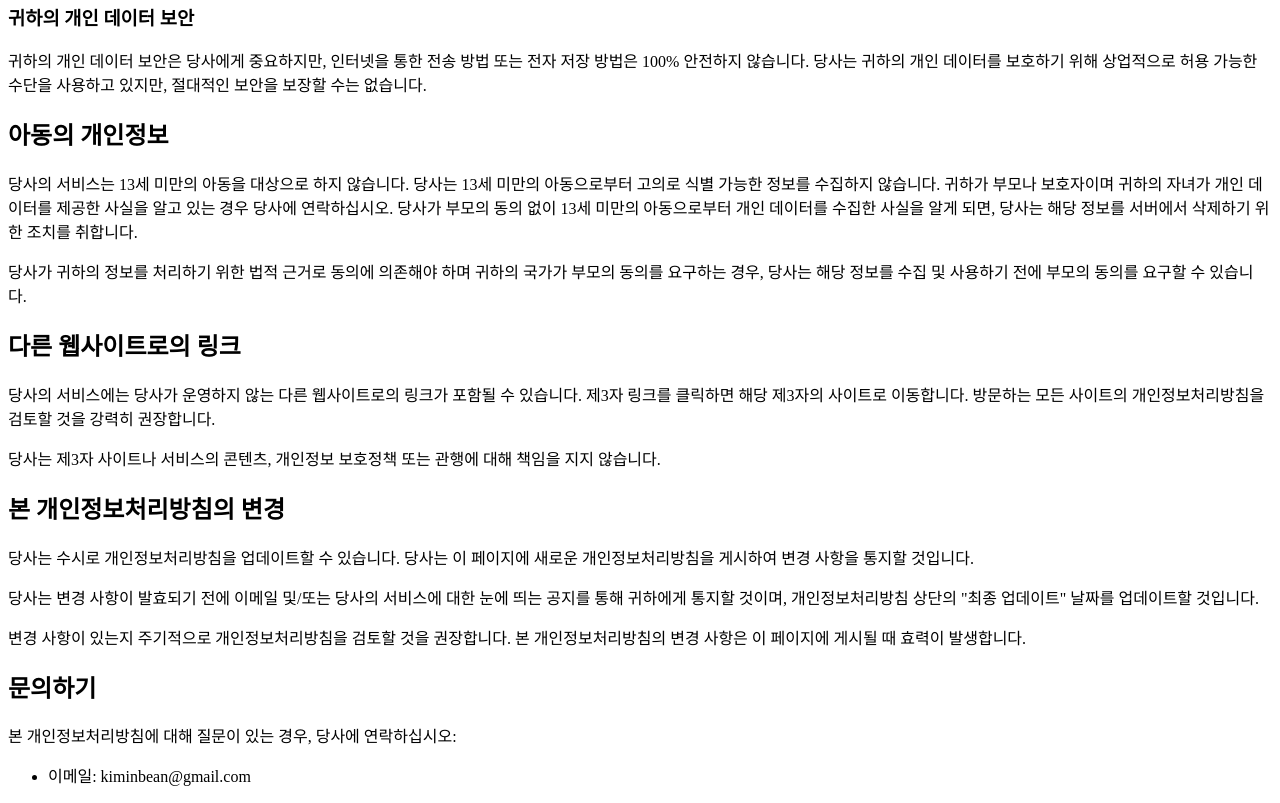
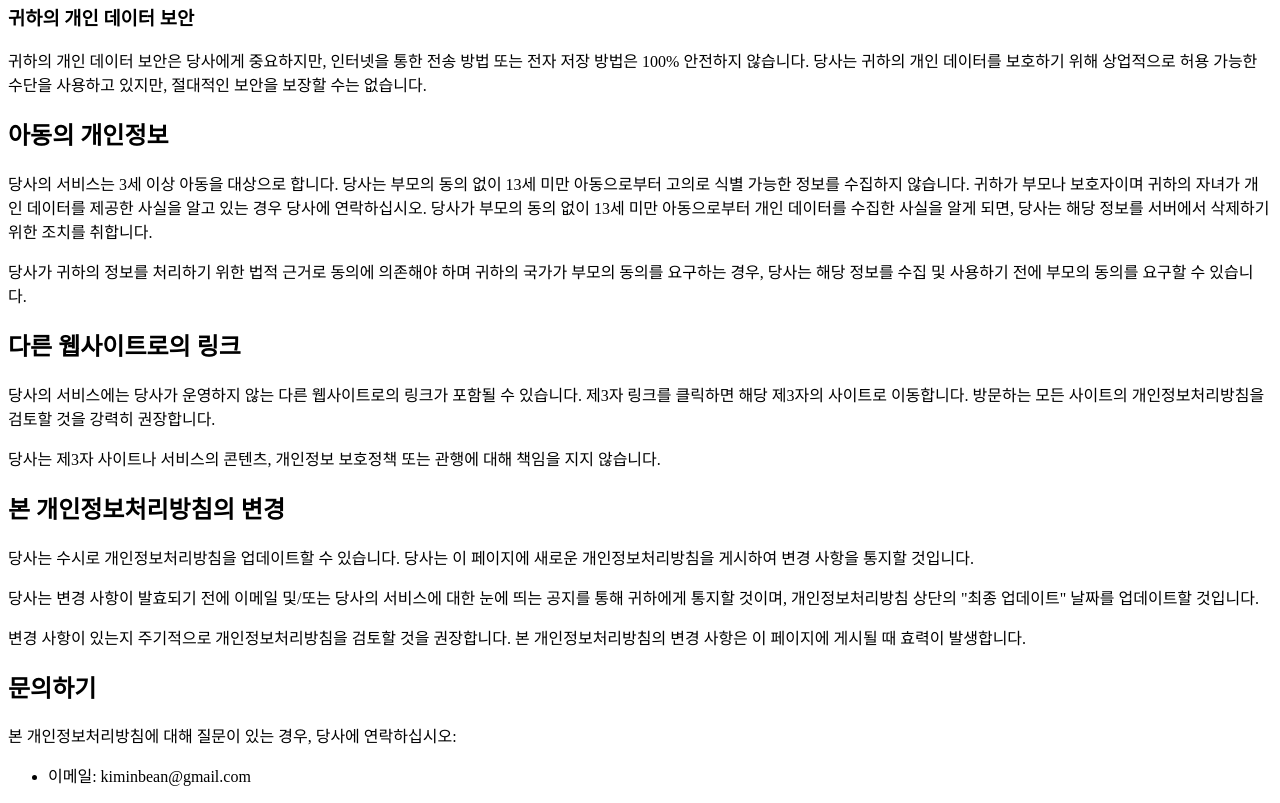
Before and after one commit to kiminbean/privacy-policy, a plain HTML site: page index.html in a window 1280 px wide. Shown: the part 3252-4055 px from the top of the page. Drawn offline with Linux system fonts and the light colour scheme.

Commit message:
Update index.html

```diff
--- a/index.html
+++ b/index.html
@@ -128,8 +128,9 @@
     <h3>귀하의 개인 데이터 보안</h3>
     <p>귀하의 개인 데이터 보안은 당사에게 중요하지만, 인터넷을 통한 전송 방법 또는 전자 저장 방법은 100% 안전하지 않습니다. 당사는 귀하의 개인 데이터를 보호하기 위해 상업적으로 허용 가능한 수단을 사용하고 있지만, 절대적인 보안을 보장할 수는 없습니다.</p>
     <h2>아동의 개인정보</h2>
-    <p>당사의 서비스는 13세 미만의 아동을 대상으로 하지 않습니다. 당사는 13세 미만의 아동으로부터 고의로 식별 가능한 정보를 수집하지 않습니다. 귀하가 부모나 보호자이며 귀하의 자녀가 개인 데이터를 제공한 사실을 알고 있는 경우 당사에 연락하십시오. 당사가 부모의 동의 없이 13세 미만의 아동으로부터 개인 데이터를 수집한 사실을 알게 되면, 당사는 해당 정보를 서버에서 삭제하기 위한 조치를 취합니다.</p>
+    <p>당사의 서비스는 3세 이상 아동을 대상으로 합니다. 당사는 부모의 동의 없이 13세 미만 아동으로부터 고의로 식별 가능한 정보를 수집하지 않습니다. 귀하가 부모나 보호자이며 귀하의 자녀가 개인 데이터를 제공한 사실을 알고 있는 경우 당사에 연락하십시오. 당사가 부모의 동의 없이 13세 미만 아동으로부터 개인 데이터를 수집한 사실을 알게 되면, 당사는 해당 정보를 서버에서 삭제하기 위한 조치를 취합니다.</p>
     <p>당사가 귀하의 정보를 처리하기 위한 법적 근거로 동의에 의존해야 하며 귀하의 국가가 부모의 동의를 요구하는 경우, 당사는 해당 정보를 수집 및 사용하기 전에 부모의 동의를 요구할 수 있습니다.</p>
+
     <h2>다른 웹사이트로의 링크</h2>
     <p>당사의 서비스에는 당사가 운영하지 않는 다른 웹사이트로의 링크가 포함될 수 있습니다. 제3자 링크를 클릭하면 해당 제3자의 사이트로 이동합니다. 방문하는 모든 사이트의 개인정보처리방침을 검토할 것을 강력히 권장합니다.</p>
     <p>당사는 제3자 사이트나 서비스의 콘텐츠, 개인정보 보호정책 또는 관행에 대해 책임을 지지 않습니다.</p>
```
